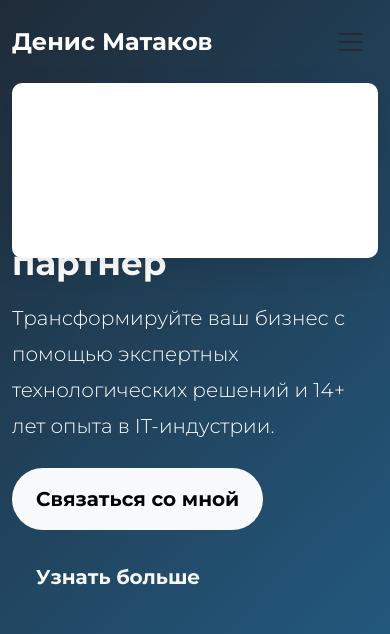
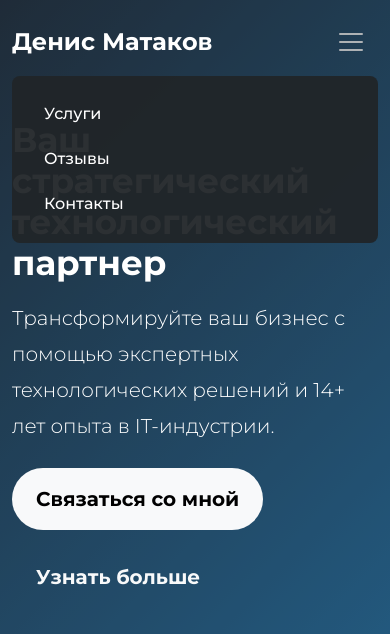
Before and after one commit to matacoder/brand, a plain HTML site: page index.html in a window 390 px wide. Both pictures are taken after a click on the button "Toggle navigation". Shown: the top 634 px of the page. Drawn offline with nearby package versions, Linux system fonts and the light colour scheme.

Commit message:
Fix menu background and github link.

```diff
--- a/index.html
+++ b/index.html
@@ -15,7 +15,7 @@
         <div class="container">
             <a class="navbar-brand text-white" href="#">Денис Матаков</a>
             <button class="navbar-toggler" type="button" data-bs-toggle="collapse" data-bs-target="#navbarNav" aria-controls="navbarNav" aria-expanded="false" aria-label="Toggle navigation">
-                <span class="navbar-toggler-icon" style="color: white;"></span>
+                <span class="navbar-toggler-icon" style="filter: invert(1);"></span>
             </button>
             <div class="collapse navbar-collapse" id="navbarNav">
                 <ul class="navbar-nav ms-auto">
@@ -266,7 +266,7 @@
                 <h3 class="h5 mb-4">Социальные сети</h3>
                 <div class="d-flex">
                     <a href="https://linkedin.com/in/matakov" class="social-icon me-2"><i class="bi bi-linkedin"></i></a>
-                    <a href="https://github.com/matakov" class="social-icon me-2"><i class="bi bi-github"></i></a>
+                    <a href="https://github.com/matacoder" class="social-icon me-2"><i class="bi bi-github"></i></a>
                     <a href="https://t.me/matakov" class="social-icon"><i class="bi bi-telegram"></i></a>
                 </div>
             </div>
--- a/styles.css
+++ b/styles.css
@@ -287,6 +287,7 @@ h1, h2, h3, h4, h5, h6 {
     text-decoration: none;
 }
 
+/* Обновляем стили для navbar */
 .navbar {
     transition: all 0.3s ease;
     padding: 15px 0;
@@ -303,8 +304,26 @@ h1, h2, h3, h4, h5, h6 {
     color: var(--primary-color) !important;
 }
 
-.navbar.scrolled .nav-link:hover {
-    color: var(--secondary-color) !important;
+/* Обновляем стили для мобильного меню */
+@media (max-width: 991.98px) {
+    .navbar-collapse {
+        background-color: rgba(33, 37, 41, 0.95);
+        padding: 1rem;
+        border-radius: 8px;
+        margin-top: 0.5rem;
+    }
+
+    .navbar.scrolled .navbar-collapse {
+        background-color: var(--primary-color);
+    }
+
+    .navbar.scrolled .nav-link {
+        color: white !important;
+    }
+
+    .navbar.scrolled .nav-link:hover {
+        color: var(--secondary-color) !important;
+    }
 }
 
 .navbar-brand {
@@ -500,15 +519,10 @@ button:focus,
 
 @media (max-width: 991.98px) {
     .navbar-collapse {
-        background-color: white;
-        padding: 20px;
-        border-radius: 10px;
-        box-shadow: 0 10px 30px rgba(0, 0, 0, 0.1);
-        margin-top: 15px;
-    }
-
-    .nav-link {
-        padding: 10px 0;
+        background-color: rgba(33, 37, 41, 0.95);
+        padding: 1rem;
+        border-radius: 8px;
+        margin-top: 0.5rem;
     }
 }
 
```
